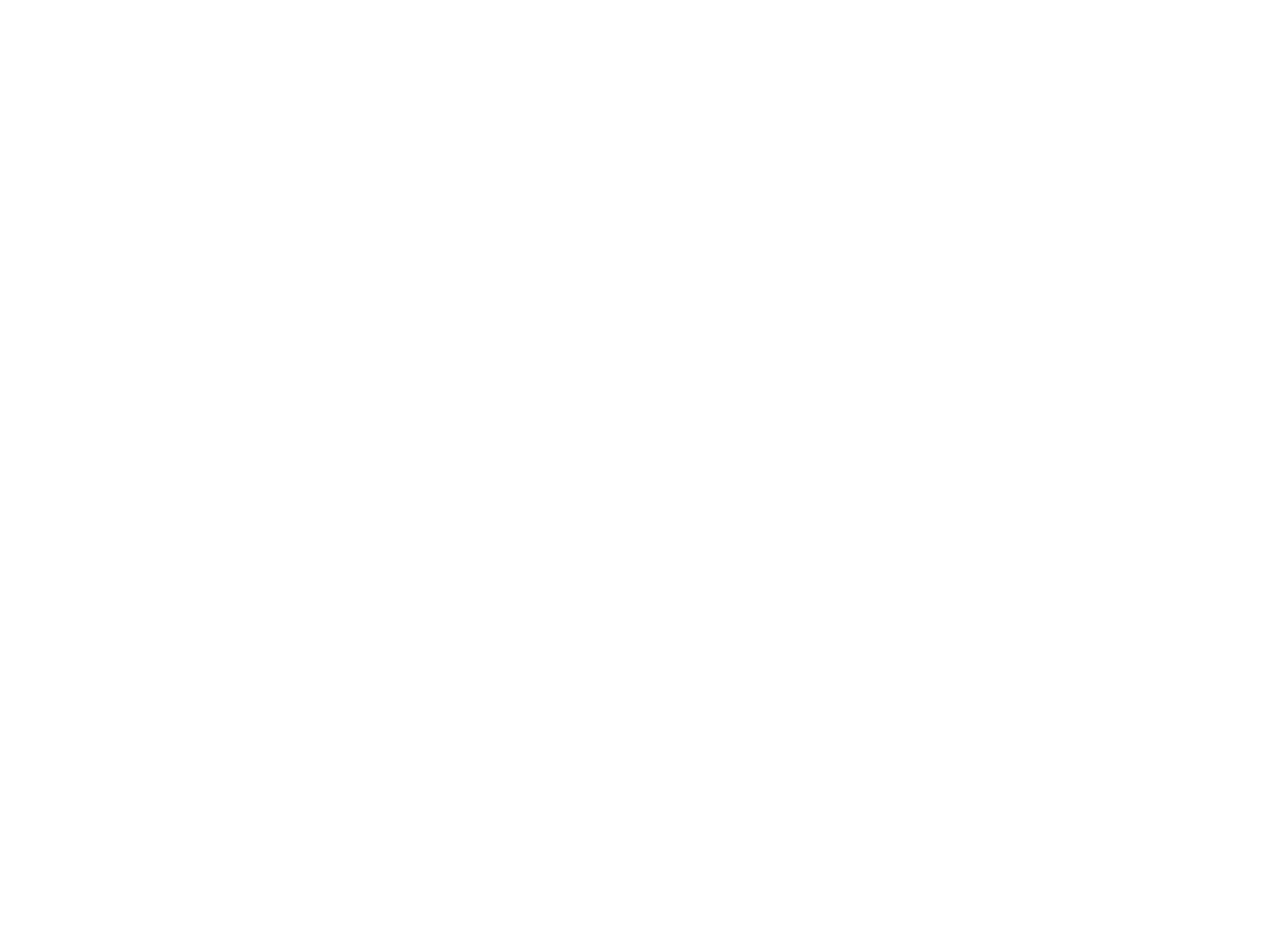
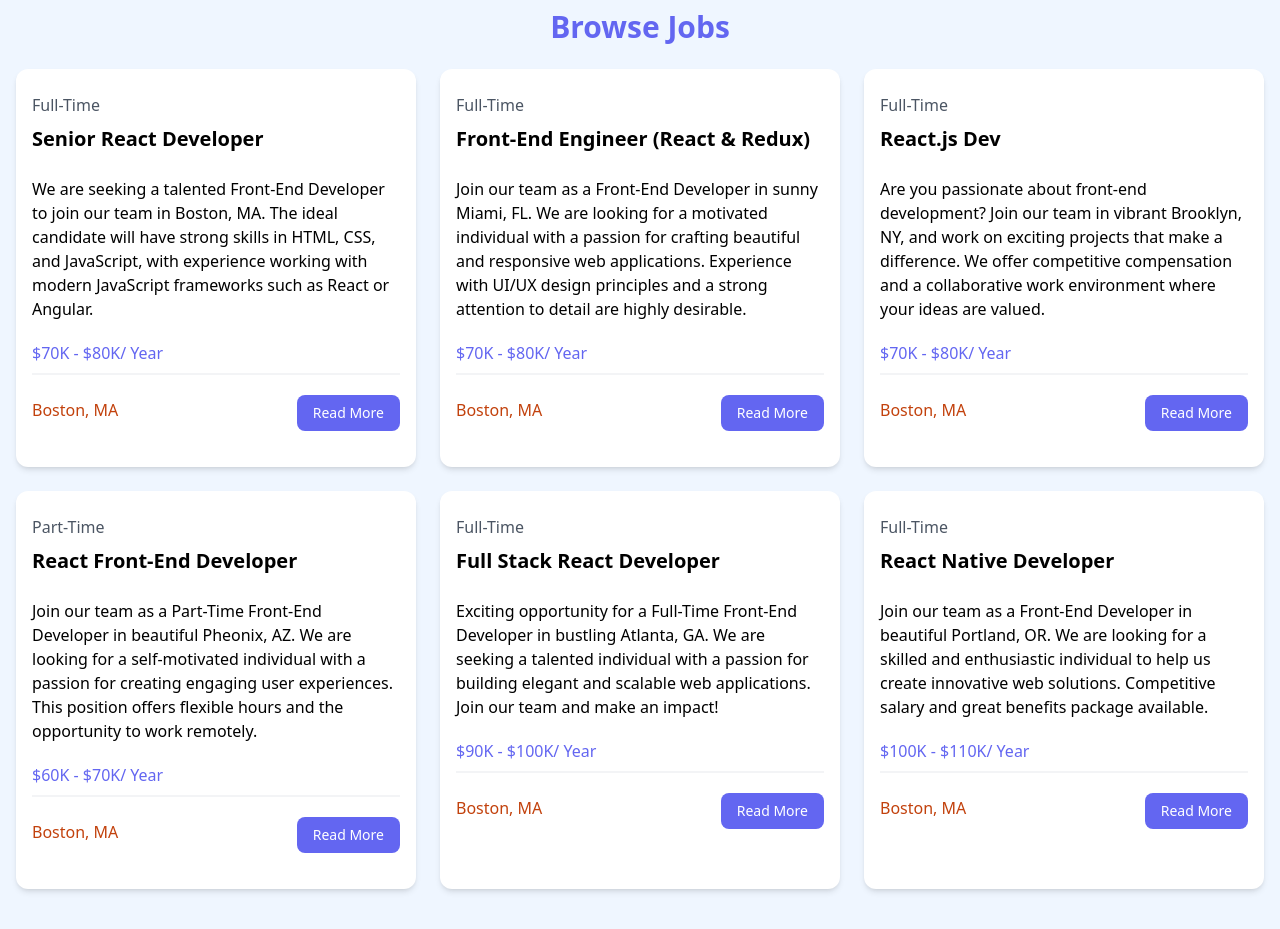
Before and after one commit to odenra/react-jobsPageWebsite, a React (Vite) app: page / in a window 1280 px wide. Shown: the part 640-1569 px from the top of the page. Before the commit the page ends 800 px from the top, so only its background shows below. Built offline with nearby package versions, Linux system fonts and the light colour scheme.

Commit message:
jobs lists added with json map

```diff
--- a/src/App.jsx
+++ b/src/App.jsx
@@ -1,5 +1,6 @@
 import Hero from "./components/Hero"
 import HomeCards from "./components/HomeCards"
+import JobListings from "./components/JobListings"
 import Navbar from "./components/Navbar"
 
 function App() {
@@ -9,6 +10,7 @@ function App() {
       <Navbar />
       <Hero />
       <HomeCards />
+      <JobListings />
     </>
   )
 }
--- /dev/null
+++ b/src/components/JobListings.jsx
@@ -0,0 +1,66 @@
+import jobs from '../jobs.json'
+
+const JobListings = () => {
+
+    console.log(jobs);
+
+  return (
+    <>
+      <section className="bg-blue-50 px-4 py-10">
+
+        <div className="container-xl lg:container m-auto">
+
+          <h2 className="text-3xl font-bold text-indigo-500 mb-6 text-center">
+            Browse Jobs
+          </h2>
+
+          <div className="grid grid-cols-1 md:grid-cols-3 gap-6">
+
+            {jobs.map ((job, index) => (
+
+                <div key={index} className="bg-white rounded-xl shadow-md relative">
+
+                <div className="p-4">
+
+                  <div className="mb-6">
+                    <div className="text-gray-600 my-2">{job.type}</div>
+                    <h3 className="text-xl font-bold">{job.title}</h3>
+                  </div>
+
+                  <div className="mb-5">
+                    {job.description}
+                  </div>
+
+                  <h3 className="text-indigo-500 mb-2">{job.salary}/ Year</h3>
+
+                  <div className="border border-gray-100 mb-5"></div>
+
+                  <div className="flex flex-col lg:flex-row justify-between mb-4">
+
+                    <div className="text-orange-700 mb-3">
+                      <i className="fa-solid fa-location-dot text-lg"></i>
+                      Boston, MA
+                    </div>
+
+                    <a href="{`/job/${job.id}`}" className="h-[36px] bg-indigo-500 hover:bg-indigo-600 text-white px-4 py-2 rounded-lg text-center text-sm">
+                      Read More
+                    </a>
+
+                  </div>
+
+                </div>
+
+              </div>
+
+            ))}
+
+          </div>
+
+        </div>
+
+      </section>
+    </>
+  );
+};
+
+export default JobListings;
--- /dev/null
+++ b/src/jobs.json
@@ -0,0 +1,86 @@
+[
+      {
+        "id": "1",
+        "title": "Senior React Developer",
+        "type": "Full-Time",
+        "description": "We are seeking a talented Front-End Developer to join our team in Boston, MA. The ideal candidate will have strong skills in HTML, CSS, and JavaScript, with experience working with modern JavaScript frameworks such as React or Angular.",
+        "location": "Boston, MA",
+        "salary": "$70K - $80K",
+        "company": {
+          "name": "NewTek Solutions",
+          "description": "NewTek Solutions is a leading technology company specializing in web development and digital solutions. We pride ourselves on delivering high-quality products and services to our clients while fostering a collaborative and innovative work environment.",
+          "contactEmail": "contact@teksolutions.com",
+          "contactPhone": "555-555-5555"
+        }
+      },
+      {
+        "id": "2",
+        "title": "Front-End Engineer (React & Redux)",
+        "type": "Full-Time",
+        "location": "Miami, FL",
+        "description": "Join our team as a Front-End Developer in sunny Miami, FL. We are looking for a motivated individual with a passion for crafting beautiful and responsive web applications. Experience with UI/UX design principles and a strong attention to detail are highly desirable.",
+        "salary": "$70K - $80K",
+        "company": {
+          "name": "Veneer Solutions",
+          "description": "Veneer Solutions is a creative agency specializing in digital design and development. Our team is dedicated to pushing the boundaries of creativity and innovation to deliver exceptional results for our clients.",
+          "contactEmail": "contact@loremipsum.com",
+          "contactPhone": "555-555-5555"
+        }
+      },
+      {
+        "id": "3",
+        "title": "React.js Dev",
+        "type": "Full-Time",
+        "location": "Brooklyn, NY",
+        "description": "Are you passionate about front-end development? Join our team in vibrant Brooklyn, NY, and work on exciting projects that make a difference. We offer competitive compensation and a collaborative work environment where your ideas are valued.",
+        "salary": "$70K - $80K",
+        "company": {
+          "name": "Dolor Cloud",
+          "description": "Dolor Cloud is a leading technology company specializing in digital solutions for businesses of all sizes. With a focus on innovation and customer satisfaction, we are committed to delivering cutting-edge products and services.",
+          "contactEmail": "contact@dolorsitamet.com",
+          "contactPhone": "555-555-5555"
+        }
+      },
+      {
+        "id": "4",
+        "title": "React Front-End Developer",
+        "type": "Part-Time",
+        "description": "Join our team as a Part-Time Front-End Developer in beautiful Pheonix, AZ. We are looking for a self-motivated individual with a passion for creating engaging user experiences. This position offers flexible hours and the opportunity to work remotely.",
+        "location": "Pheonix, AZ",
+        "salary": "$60K - $70K",
+        "company": {
+          "name": "Alpha Elite",
+          "description": "Alpha Elite is a dynamic startup specializing in digital marketing and web development. We are committed to fostering a diverse and inclusive workplace where creativity and innovation thrive.",
+          "contactEmail": "contact@adipisicingelit.com",
+          "contactPhone": "555-555-5555"
+        }
+      },
+      {
+        "id": "5",
+        "title": "Full Stack React Developer",
+        "type": "Full-Time",
+        "description": "Exciting opportunity for a Full-Time Front-End Developer in bustling Atlanta, GA. We are seeking a talented individual with a passion for building elegant and scalable web applications. Join our team and make an impact!",
+        "location": "Atlanta, GA",
+        "salary": "$90K - $100K",
+        "company": {
+          "name": "Browning Technologies",
+          "description": "Browning Technologies is a rapidly growing technology company specializing in e-commerce solutions. We offer a dynamic and collaborative work environment where employees are encouraged to think creatively and innovate.",
+          "contactEmail": "contact@consecteturadipisicing.com",
+          "contactPhone": "555-555-5555"
+        }
+      },
+      {
+        "id": "6",
+        "title": "React Native Developer",
+        "type": "Full-Time",
+        "description": "Join our team as a Front-End Developer in beautiful Portland, OR. We are looking for a skilled and enthusiastic individual to help us create innovative web solutions. Competitive salary and great benefits package available.",
+        "location": "Portland, OR",
+        "salary": "$100K - $110K",
+        "company": {
+          "name": "Port Solutions INC",
+          "description": "Port Solutions is a leading technology company specializing in software development and digital marketing. We are committed to providing our clients with cutting-edge solutions and our employees with a supportive and rewarding work environment.",
+          "contactEmail": "contact@ipsumlorem.com",
+          "contactPhone": "555-555-5555"
+        }
+      }
+    ]
```
Also changed, not shown: src/components/JobListining.jsx (added, +9 -0 lines).
